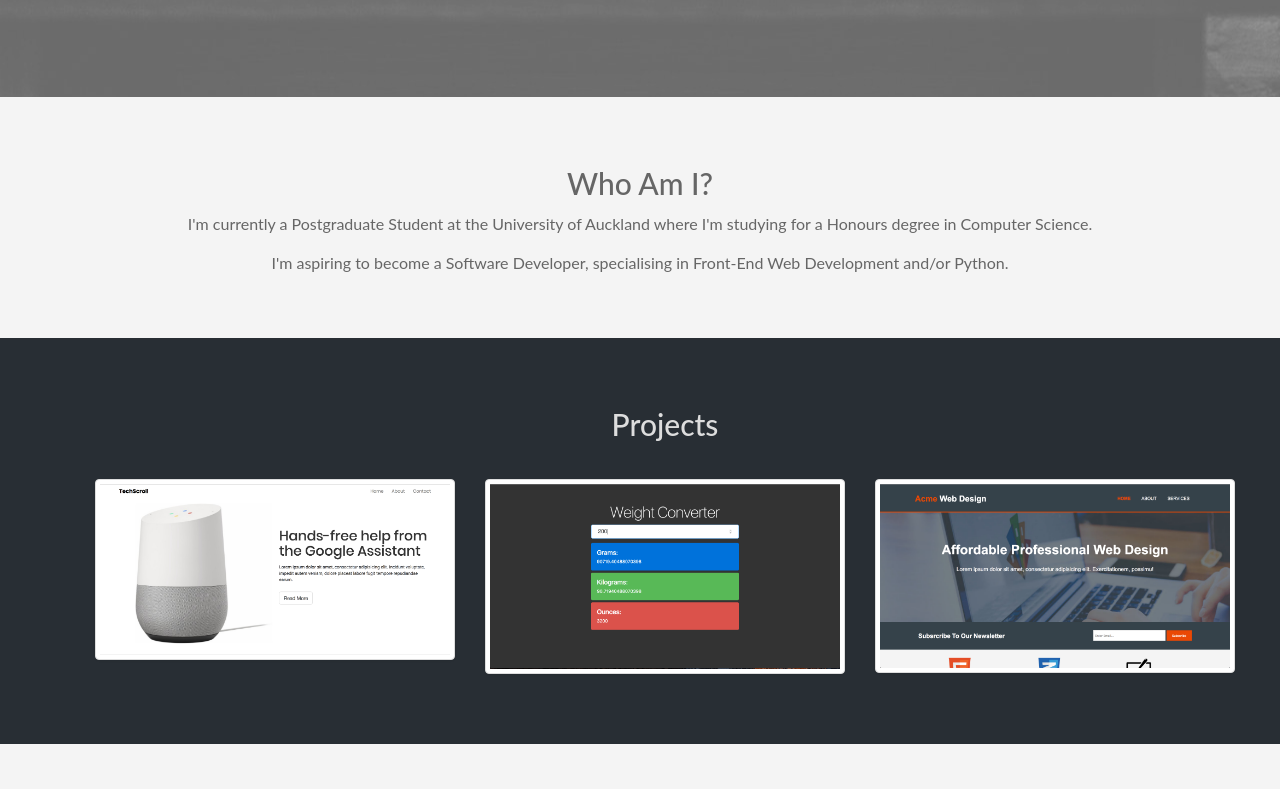
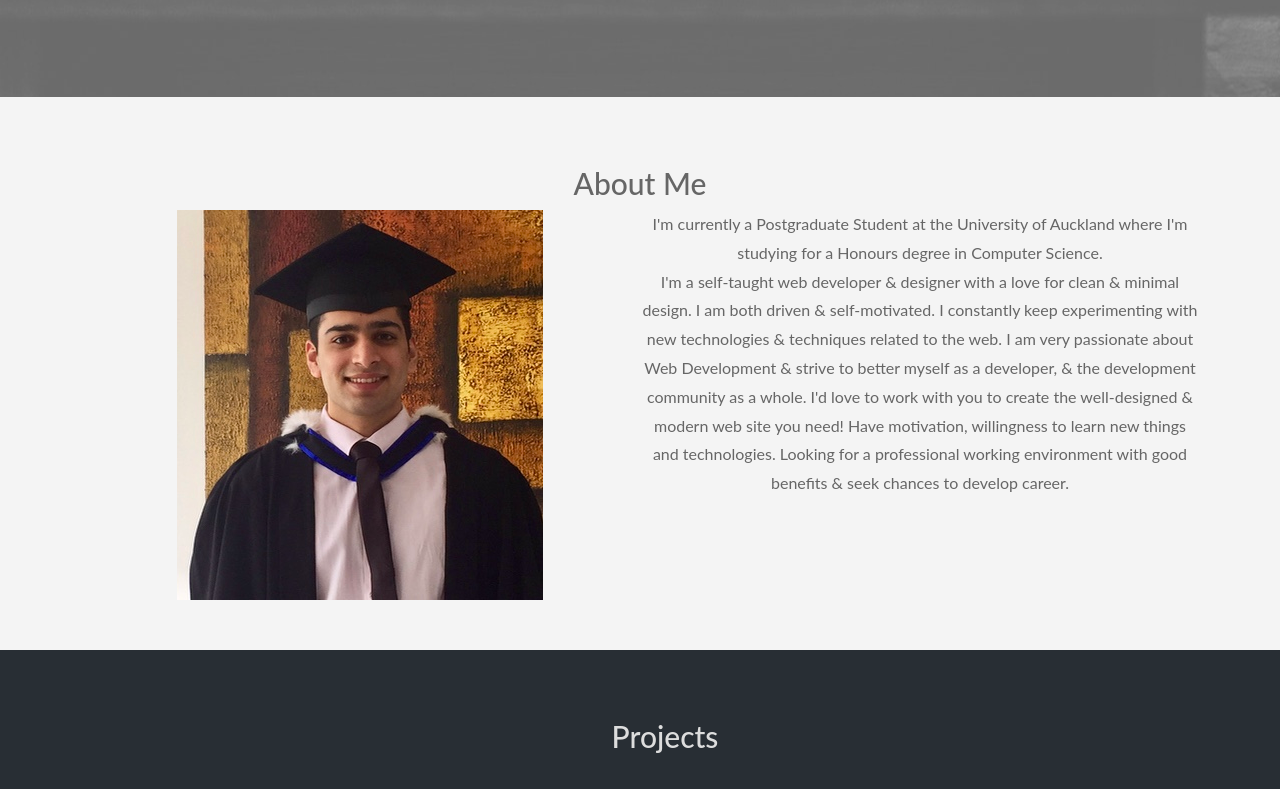
Before and after one commit to morvai577/morvai577.github.io, a plain HTML site: page index.html in a window 1280 px wide. Shown: the part 703-1492 px from the top of the page. Drawn offline with nearby package versions, Linux system fonts and the light colour scheme.

Commit message:
Add profile image and update about me text

```diff
--- a/css/style.css
+++ b/css/style.css
@@ -88,6 +88,18 @@ body, html {
     color: #ddd;
 }
 
+.column-one {
+    display: flex;
+}
+
+.my-photo {
+    flex: 1;
+}
+
+.about-col{
+    flex: 1;
+}
+
 /* Disable Parallax Effect for Mobile Devices */
 @media(max-width: 568px) {
     .imagesCircle {
@@ -98,4 +110,9 @@ body, html {
     .pimg1, .pimg2, .pimg3 {
         background-attachment: scroll;
     }
+
+    .column-one {
+        display: block;
+    }
+
 }
--- a/index.html
+++ b/index.html
@@ -28,13 +28,20 @@
     </div>
 
     <section class="section section-light">
-        <h2>Who Am I?</h2>
-        <p>
-          I'm currently a Postgraduate Student at the University of Auckland where I'm studying for a Honours degree in Computer Science.
-        </p>
-        <p>
-          I'm aspiring to become a Software Developer, specialising in Front-End Web Development and/or Python.
-        </p>
+        <h2>About Me</h2>
+        <div class="column-one">
+          <div class="my-photo">
+            <img src="./img/me.jpeg">
+          </div>
+          <div class="about-col">
+            <p>
+              I'm currently a Postgraduate Student at the University of Auckland where I'm studying for a Honours degree in Computer Science.
+              <br>
+              I'm a self-taught web developer & designer with a love for clean & minimal design. I am both driven & self-motivated. I constantly keep experimenting with new technologies & techniques related to the web. I am very passionate about Web Development & strive to better myself as a developer, & the development community as a whole. I'd love to work with you to create the well-designed & modern web site you need!
+              Have motivation, willingness to learn new things and technologies. Looking for a professional working environment with good benefits & seek chances to develop career.
+            </p>
+          </div>
+        </div>
     </section>
 
     <section class="section section-dark">
```
Also changed, not shown: img/me.jpeg (added), 1 other file.
